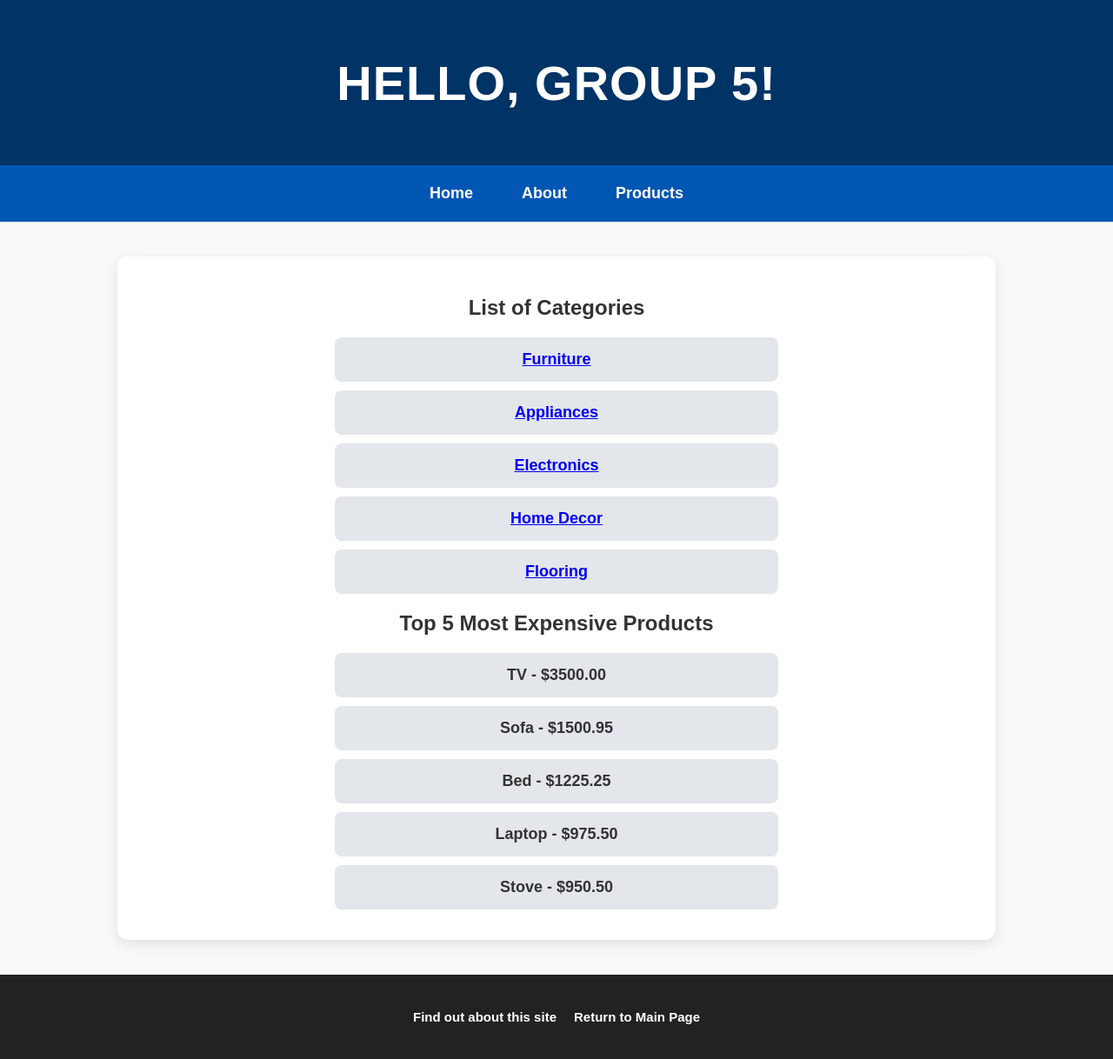
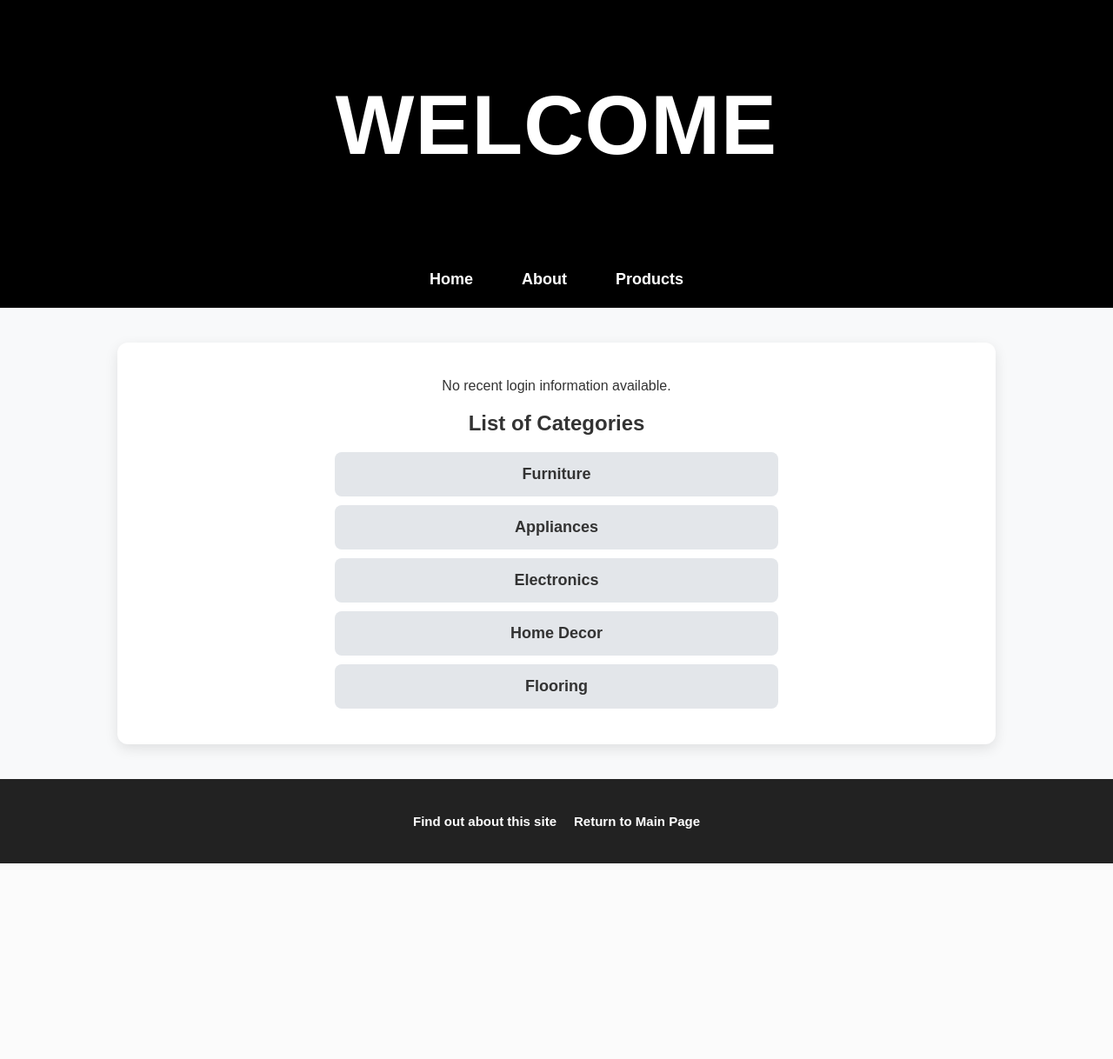
Before and after one commit to Smit-1103/Django_Test, a Django app: page / in a window 1280 px wide. Shown: the whole page at 87% size. After the commit the page ends 993 px from the top, so only its background shows below. Run offline with Django 5.2, Linux system fonts and the light colour scheme; data comes from the database, SQL or seed files in the repository; both versions use the stored data as it was after the commit.

Commit message:
chore: sessions

```diff
--- a/new project/myapp/static/myapp/style.css
+++ b/new project/myapp/static/myapp/style.css
@@ -14,11 +14,11 @@ body {
    Header
    ========================== */
 .header {
-    background-color: #003366; /* Dark navy blue */
+    background-color: #000000; /* Dark navy blue */
     color: white;
     text-align: center;
     padding: 25px 10px;
-    font-size: 28px;
+    font-size: 48px;
     font-weight: bold;
     text-transform: uppercase;
     letter-spacing: 1px;
@@ -29,7 +29,7 @@ body {
    Navigation Bar
    ========================== */
 .navbar {
-    background: #0056b3;  /* Vibrant blue */
+    background: #000000;  /* Vibrant blue */
     padding: 12px;
     text-align: center;
     display: flex;
--- a/new project/myapp/templates/myapp/index.html
+++ b/new project/myapp/templates/myapp/index.html
@@ -1,23 +1,18 @@
-{% extends "myapp/base.html" %}
-
-{% block title %}Home - Online Store{% endblock %}
-
-{% block myhdg %}Hello, <strong>Group 5</strong>!{% endblock %}
-
+{% extends 'myapp/base.html' %}
+{% block title %}Home{% endblock %}
+{% block myhdg %}Welcome{% endblock %}
 {% block body_block %}
-    <div class="container">
-        <h2>List of Categories</h2>
-        <ul class="category-list">
-            {% for cat in cat_list %}
-                <li><a href="{% url 'myapp:detail' cat.id %}">{{ cat.name }}</a></li>
-            {% endfor %}
-        </ul>
-
-        <h2>Top 5 Most Expensive Products</h2>
-        <ul class="product-list">
-            {% for product in product_list %}
-                <li>{{ product.name }} - ${{ product.price }}</li>
-            {% endfor %}
-        </ul>
-    </div>
+<div class="container">
+  <p>{{ login_info }}</p>
+  <h2>List of Categories</h2>
+  {% if cat_list %}
+    <ol class="category-list">
+      {% for cat in cat_list %}
+        <li>{{ cat.name }}</li>
+      {% endfor %}
+    </ol>
+  {% else %}
+    <p>No categories available</p>
+  {% endif %}
+</div>
 {% endblock %}
--- a/new project/myapp/urls.py
+++ b/new project/myapp/urls.py
@@ -10,5 +10,8 @@ urlpatterns = [
     path('products/', views.products, name='products'),
     path('products/<int:prod_id>/', views.productdetail, name='productdetail'),
     path('place_order/', views.place_order, name='place_order'),
+    path('login/', views.user_login, name='login'),
+    path('logout/', views.user_logout, name='logout'),
+    path('myorders/', views.myorders, name='myorders'),
 
 ]
--- a/new project/myapp/views.py
+++ b/new project/myapp/views.py
@@ -1,17 +1,41 @@
 from django.shortcuts import render, get_object_or_404, redirect
+from django.http import HttpResponse, HttpResponseRedirect
+from django.urls import reverse
+from django.contrib.auth import authenticate, login, logout
+from django.contrib.auth.decorators import login_required
+import datetime
+from .forms import OrderForm, InterestForm
+from .models import Category, Product, Client, Order
 
-from .forms import OrderForm, InterestForm
-from .models import Category, Product, Order
 
 def index(request):
-    """ Main landing page displaying categories & top 5 expensive products """
-    cat_list = Category.objects.all().order_by('id')[:10]  # Fetch first 10 categories
-    product_list = Product.objects.all().order_by('-price')[:5]  # Get top 5 expensive products
-    return render(request, 'myapp/index.html', {'cat_list': cat_list, 'product_list': product_list})
+    cat_list = Category.objects.all().order_by('id')[:10]
+    # Try to get the last login time from session
+    last_login = request.session.get('last_login', None)
+    # If not found, try to get it from the cookie
+    if not last_login:
+        last_login = request.COOKIES.get('last_login', None)
+
+    if last_login:
+        login_info = f"Your last login was: {last_login}"
+    else:
+        login_info = "No recent login information available."
+
+    return render(request, 'myapp/index.html', {'cat_list': cat_list, 'login_info': login_info})
+
 
 def about(request):
-    """ Renders the About Us page """
-    return render(request, 'myapp/about.html')
+    # Retrieve cookie; default to 0 if not set.
+    visits = request.COOKIES.get('about_visits', 0)
+    try:
+        visits = int(visits) + 1
+    except ValueError:
+        visits = 1
+
+    response = render(request, 'myapp/about.html', {'visits': visits})
+    # Set cookie to expire in 5 minutes (300 seconds)
+    response.set_cookie('about_visits', visits, max_age=300)
+    return response
 
 def products(request):
     prodlist = Product.objects.all().order_by('id')[:10]
@@ -27,7 +51,7 @@ def detail(request, cat_no):
 
 def place_order(request):
     msg = ''
-    prodlist = Product.objects.all()  # optional, if you want to display on the page
+    prodlist = Product.objects.all()
 
     if request.method == 'POST':
         form = OrderForm(request.POST)
@@ -53,8 +77,6 @@ def place_order(request):
         'prodlist': prodlist
     })
 
-from django.shortcuts import get_object_or_404, redirect
-
 def productdetail(request, prod_id):
     product = get_object_or_404(Product, pk=prod_id)
 
@@ -70,9 +92,6 @@ def productdetail(request, prod_id):
                 product.interested += 1
                 product.save()
 
-            # You might choose to do something with quantity or comments here as well,
-            # such as logging or storing them.
-
             return redirect('myapp:index')  # or back to products, or wherever
     else:
         form = InterestForm()
@@ -81,3 +100,42 @@ def productdetail(request, prod_id):
         'product': product,
         'form': form
     })
+def user_login(request):
+    if request.method == 'POST':
+        username = request.POST['username']
+        password = request.POST['password']
+        user = authenticate(username=username, password=password)
+        if user:
+            if user.is_active:
+                # Set session expiry to 1 hour
+                request.session.set_expiry(3600)
+                current_time = datetime.datetime.now().strftime("%Y-%m-%d %H:%M:%S")
+                request.session['last_login'] = current_time
+                login(request, user)
+                response = HttpResponseRedirect(reverse('myapp:index'))
+                # Set cookie to store last login time; for example, expire in 1 hour (3600 seconds)
+                response.set_cookie('last_login', current_time, max_age=3600)
+                return response
+            else:
+                return HttpResponse('Your account is disabled.')
+        else:
+            return HttpResponse('Invalid login details.')
+    else:
+        return render(request, 'myapp/login.html')
+
+@login_required
+def user_logout(request):
+    logout(request)
+    return HttpResponseRedirect(reverse('myapp:index'))
+
+
+@login_required
+def myorders(request):
+    # Check if the logged-in user is a Client.
+    try:
+        client = request.user
+    except Client.DoesNotExist:
+        return HttpResponse("You are not a registered client!")
+
+    orders = Order.objects.filter(client=client)
+    return render(request, 'myapp/myorders.html', {'orders': orders})
```
Also changed, not shown: manage.py (added, +22 -0 lines), new project/manage.py (added, +22 -0 lines), new project/myapp/templates/myapp/about.html (+6 -6 lines), new project/myapp/templates/myapp/login.html (added, +20 -0 lines), new project/myapp/templates/myapp/myorders.html (added, +28 -0 lines), db.sqlite3 (added), new project/db.sqlite3 (added).
